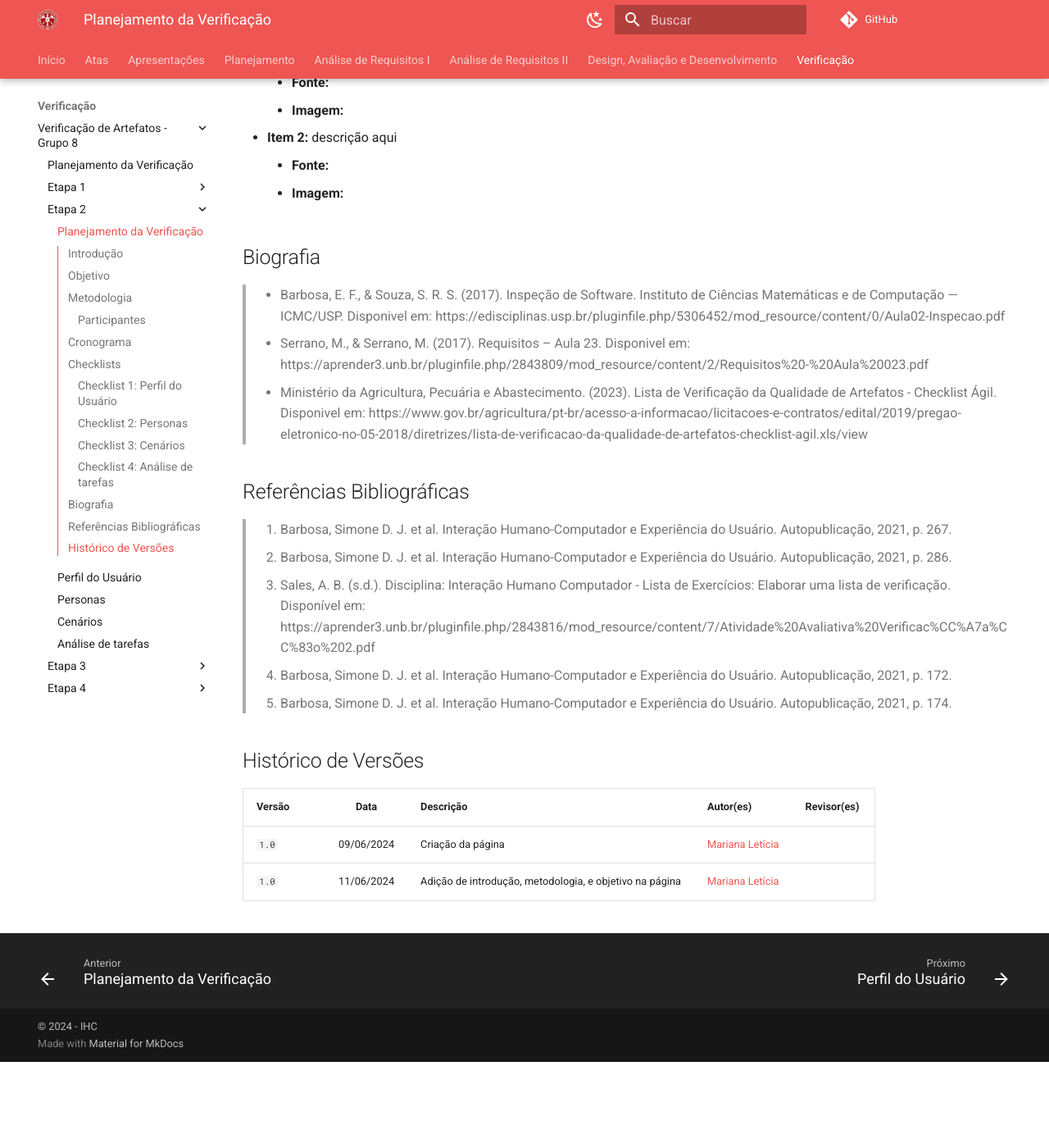
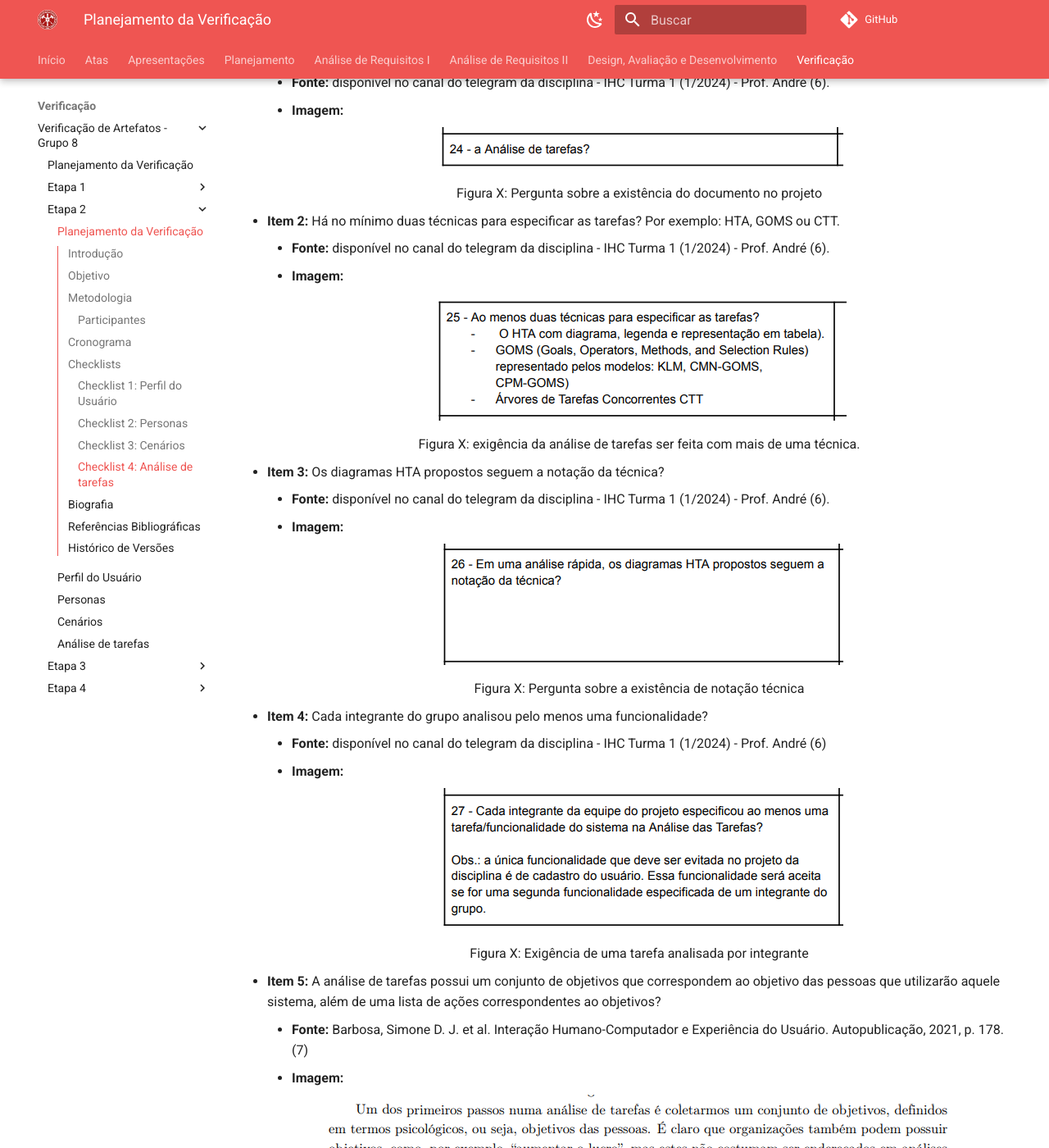
Before and after one commit to Interacao-Humano-Computador/2024.1-CBMERJ, an MkDocs documentation site: the page built from docs/verificacao_artefatos/verificacao_grupo_8/etapa_2/planejamento_verificacao.md, in a window 1280 px wide and 1400 px high, scrolled down 3661 px. Shown: the whole window at 82% size. Built offline with MkDocs 1.6.1 and Material for MkDocs 9.7.7, drawn with Linux system fonts in a browser that asks for light colours; comment, search, counter and statistics services are not loaded; before the commit the page ends 4956 px from its top, so only the background shows below that; some of the changed text lies outside the part shown.

Commit message:
adicionando lista de verificação para análise de tarefas

```diff
--- a/docs/verificacao_artefatos/verificacao_grupo_8/etapa_2/planejamento_verificacao.md
+++ b/docs/verificacao_artefatos/verificacao_grupo_8/etapa_2/planejamento_verificacao.md
@@ -92,8 +92,10 @@ Os checklists tiveram como basepara essa verificação seguirão o seguinte padr
     <center>
 
     ![imagem com texto descrevendo como deve ser um cenário](img/cenario_descricao_img_1.png)
+
+    </center>
+
     <p style="text-align: center">Figura X: Imagem do livro citado acima descrevendo como deve ser um cenário</p>
-    </center>
 
 - **Item 2:** O cenário contém esses seguintes elementos: ambiente ou contexto; atores; objetivos; planejamento; ações; eventos; e avaliação, segundo Rosson e Carroll (2002) e Cooper (1999) (4) e a Figura X a seguir:
     - **Fonte:** Barbosa, Simone D. J. et al. Interação Humano-Computador e Experiência do Usuário. Autopublicação, 2021, p. 172
@@ -103,8 +105,9 @@ Os checklists tiveram como basepara essa verificação seguirão o seguinte padr
 
     ![imagem com texto descrevendo o que um cenário deve conter](img/cenario_elementos_img_2.png)
 
+    </center>
+
     <p style="text-align: center">Figura X: Imagem do livro citado acima descrevendo como deve ser um cenário</p>
-    </center>
 
 - **Item 3:** Os cenários respondem, segundo a figura X seguir, as perguntas: Por que? Como? O que é? (5)
     - **Fonte:** Barbosa, Simone D. J. et al. Interação Humano-Computador e Experiência do Usuário. Autopublicação, 2021, p. 174
@@ -114,18 +117,77 @@ Os checklists tiveram como basepara essa verificação seguirão o seguinte padr
 
     ![imagem com texto descrevendo quais perguntas o cenário deve responder](img/cenario_tabela_perguntas_img_3.png)
 
+    </center>
+
     <p style="text-align: center">Figura X: imagem com texto descrevendo quais perguntas o cenário deve responder</p>
-    </center>
 
 ### Checklist 4: Análise de tarefas
 
-- **Item 1:** descrição aqui
-    - **Fonte:**
+- **Item 1:** A análise de tarefas está presente no documento?
+    - **Fonte:** disponível no canal do telegram da disciplina - IHC Turma 1 (1/2024) - Prof. André (6).
     - **Imagem:**
+    <br>
 
-- **Item 2:** descrição aqui
-    - **Fonte:**
+    <center>
+
+    ![](img/analise_tarefas_existencia_img_1.png)
+
+    </center>
+
+    <p style="text-align: center">Figura X: Pergunta sobre a existência do documento no projeto</p>
+
+- **Item 2:** Há no mínimo duas técnicas para especificar as tarefas? Por exemplo: HTA, GOMS ou CTT.
+    - **Fonte:** disponível no canal do telegram da disciplina - IHC Turma 1 (1/2024) - Prof. André (6).
     - **Imagem:**
+    <br>
+
+    <center>
+
+    ![](img/analise_tarefas_tecnica_img_2.png)
+
+    </center>
+
+    <p style="text-align: center">Figura X: exigência da análise de tarefas ser feita com mais de uma técnica.</p>
+
+
+- **Item 3:** Os diagramas HTA propostos seguem a notação da técnica?
+    - **Fonte:** disponível no canal do telegram da disciplina - IHC Turma 1 (1/2024) - Prof. André (6).
+    - **Imagem:**
+    <br>
+
+    <center>
+
+    ![](img/analise_tarefa_notacao_img_3.png)
+
+    </center>
+
+    <p style="text-align: center">Figura X: Pergunta sobre a existência de notação técnica</p>
+
+- **Item 4:** Cada integrante do grupo analisou pelo menos uma funcionalidade?
+    - **Fonte:**  disponível no canal do telegram da disciplina - IHC Turma 1 (1/2024) - Prof. André (6)
+    - **Imagem:**
+    <br>
+
+    <center>
+
+    ![](img/analise_tarefa_especifica_notacao_img_4.png)
+
+    </center>
+
+    <p style="text-align: center">Figura X: Exigência de uma tarefa analisada por integrante</p>
+
+- **Item 5:** A análise de tarefas possui um conjunto de objetivos que correspondem ao objetivo das pessoas que utilizarão aquele sistema, além de uma lista de ações correspondentes ao objetivos?
+    - **Fonte:** Barbosa, Simone D. J. et al. Interação Humano-Computador e Experiência do Usuário. Autopublicação, 2021, p. 178. (7)
+    - **Imagem:**
+    <br>
+
+    <center>
+
+    ![](img/analise_tarefa_objetivo_img_5.png)
+
+    </center>
+
+    <p style="text-align: center">Figura X: Evidência da necessidade de objetivos e listas para a análise de tarefas</p>
 
 ## Biografia
 >- Barbosa, E. F., & Souza, S. R. S. (2017). Inspeção de Software. Instituto de Ciências Matemáticas e de Computação — ICMC/USP. Disponivel em: https://edisciplinas.usp.br/pluginfile.php/5306452/mod_resource/content/0/Aula02-Inspecao.pdf
@@ -138,6 +200,8 @@ Os checklists tiveram como basepara essa verificação seguirão o seguinte padr
 > 3. Sales, A. B. (s.d.). Disciplina: Interação Humano Computador - Lista de Exercícios: Elaborar uma lista de verificação. Disponível em: https://aprender3.unb.br/pluginfile.php/2843816/mod_resource/content/7/Atividade%20Avaliativa%20Verificac%CC%A7a%CC%83o%202.pdf
 > 4. Barbosa, Simone D. J. et al. Interação Humano-Computador e Experiência do Usuário. Autopublicação, 2021, p. 172.
 > 5. Barbosa, Simone D. J. et al. Interação Humano-Computador e Experiência do Usuário. Autopublicação, 2021, p. 174.
+> 6. Barros, A., & Aires, M. B. (2024). Entrega da apresentação do projeto etapa 2: Perfil do usuário, Aspectos Éticos de Pesquisas Envolvendo Pessoas, Personas e Análise de tarefas. [Documento PDF].
+> 7. Barbosa, Simone D. J. et al. Interação Humano-Computador e Experiência do Usuário. Autopublicação, 2021, p. 178.
 
 ## Histórico de Versões
 
```
Also changed, not shown: docs/verificacao_artefatos/verificacao_grupo_8/etapa_1/Aviso.md (+2 -1 lines), docs/verificacao_artefatos/verificacao_grupo_8/etapa_2/img/analise_tarefa_especifica_notacao_img_4.png (added), docs/verificacao_artefatos/verificacao_grupo_8/etapa_2/img/analise_tarefa_notacao_img_3.png (added), docs/verificacao_artefatos/verificacao_grupo_8/etapa_2/img/analise_tarefa_objetivo_img_5.png (added), docs/verificacao_artefatos/verificacao_grupo_8/etapa_2/img/analise_tarefas_existencia_img_1.png (added), docs/verificacao_artefatos/verificacao_grupo_8/etapa_2/img/analise_tarefas_tecnica_img_2.png (added).
